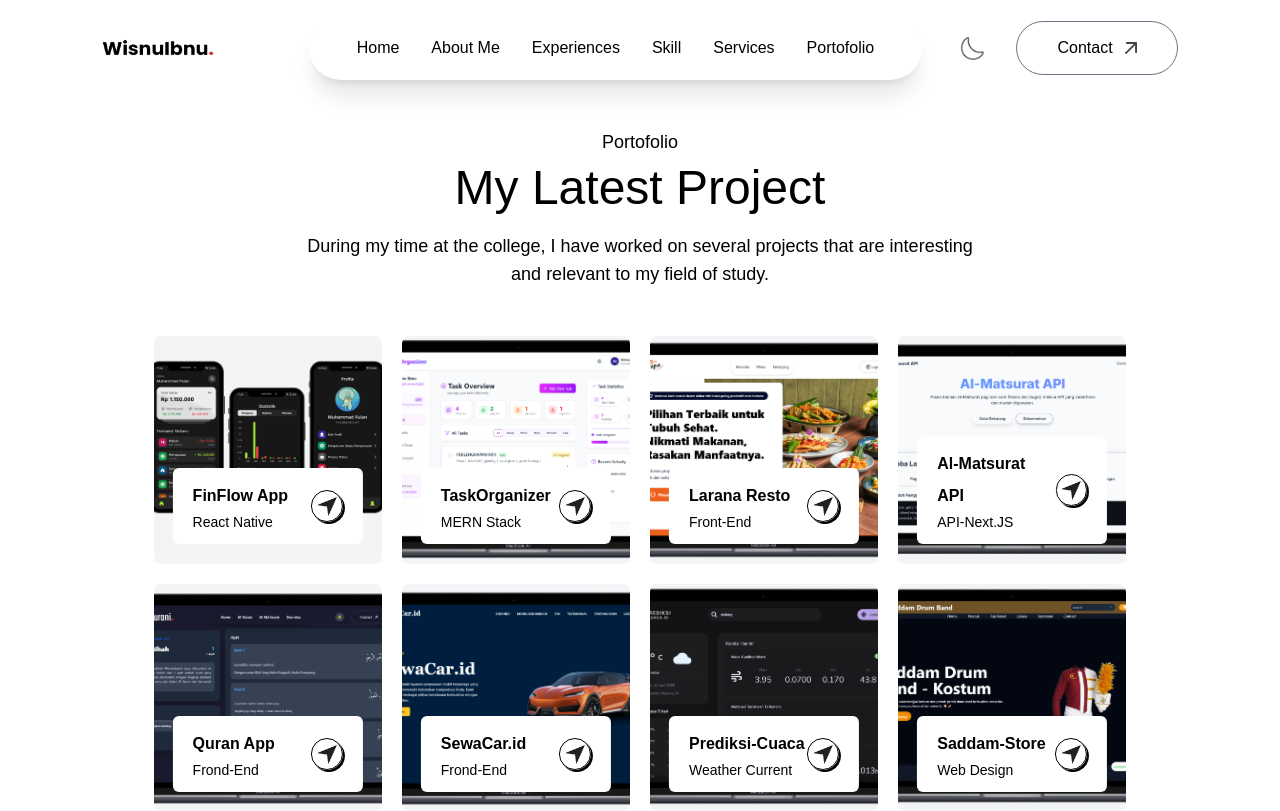
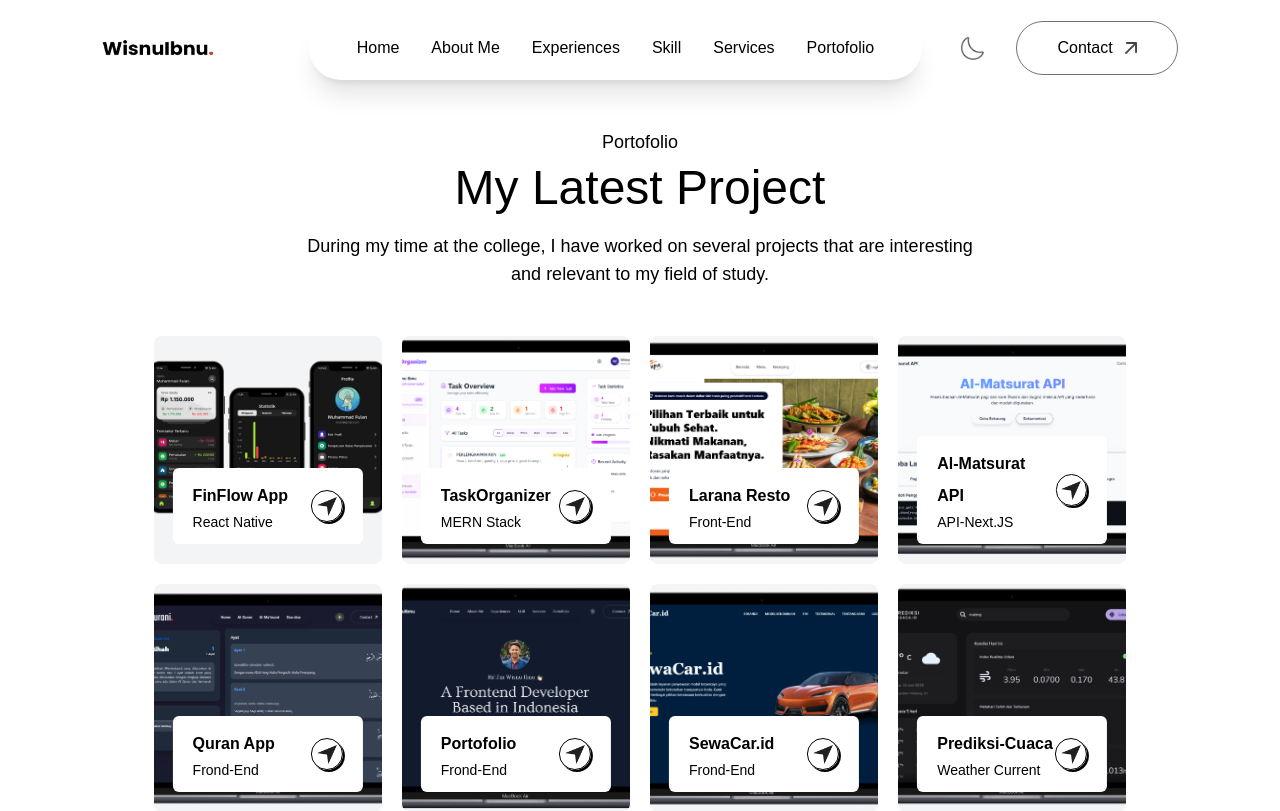
Before and after one commit to WisnuIbnu/redesign-portofolio, a Next.js app: page /project in a window 1280 px wide. Shown: the top 811 px of the page. Built offline with nearby package versions, Linux system fonts and the light colour scheme; a web font is replaced by a local one.

Commit message:
add my portofolio link's

```diff
--- a/assets/assets.js
+++ b/assets/assets.js
@@ -51,6 +51,7 @@ import prediksi_cuaca from '../assets/Portofolio/Prediksi-cuaca.png';
 import almatsurat from '../assets/Portofolio/almatsurat-api.png';
 import taskManager from '../assets/Portofolio/task-manager.png';
 import moneyTracker from '../assets/Portofolio/money-tracking.png';
+import portfolio from '../assets/Portofolio/portofolio.png';
 
 export const assets = {
     user_image,
@@ -107,6 +108,7 @@ export const assets = {
     larana_app,
     taskManager,
     moneyTracker,
+    portfolio
 };
 
 export const workData = [
@@ -175,6 +177,13 @@ export const workDataS = [
     description: 'A Quran application is a digital platform that provides access to the Quran, the holy book of Islam. It typically includes features such as text display, audio recitation, translation, and search functionality. The app aims to facilitate reading, understanding, and memorizing the Quran for users worldwide.',
     bgImage: quranApp,
     demoUrl: 'https://quran-app-navy.vercel.app/quran',
+  },
+  {
+    title: 'Portofolio',
+    categories : 'Frond-End',
+    description: "This is a personal portfolio website I developed to showcase my work, experience, and development projects in the technology field. It's designed with a modern and responsive design using the React framework and a clean UI for ease of access across various devices. Through this site, visitors can learn more about my profile, view project results, and access various information related to web and app development work I have done.",
+    bgImage: portfolio,
+    demoUrl: 'https://wisnuibnu-dev.vercel.app/',
   },
   {
     title: 'SewaCar.id',
```
Also changed, not shown: app/components/Portofolio.jsx (+2 -7 lines), assets/Portofolio/portofolio.png (added).
